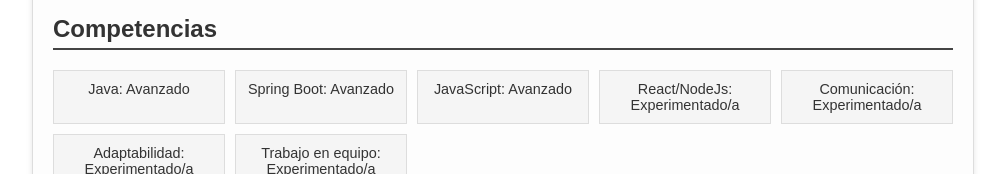
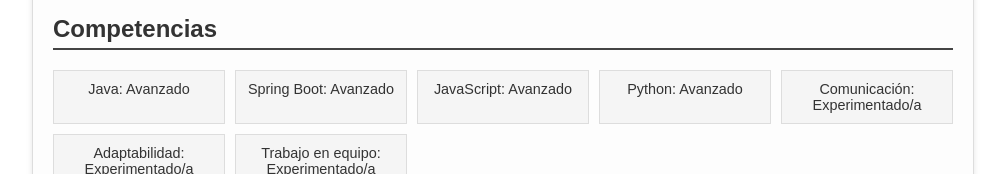
Before and after one commit to ignazer/CV_IMG, a plain HTML site: page index.html in a window 1280 px wide. Shown: the part 843-1017 px from the top of the page, without its empty margins (137-1142 px from the left). Drawn offline with Linux system fonts and the light colour scheme.

Commit message:
Update index.html
Update Competencias

React to python

```diff
--- a/index.html
+++ b/index.html
@@ -124,7 +124,7 @@
                 <div>Java: Avanzado</div>
                 <div>Spring Boot: Avanzado</div>
                 <div>JavaScript: Avanzado</div>
-                <div>React/NodeJs: Experimentado/a</div>
+                <div>Python: Avanzado</div>
                 <div>Comunicación: Experimentado/a</div>
                 <div>Adaptabilidad: Experimentado/a</div>
                 <div>Trabajo en equipo: Experimentado/a</div>
```
